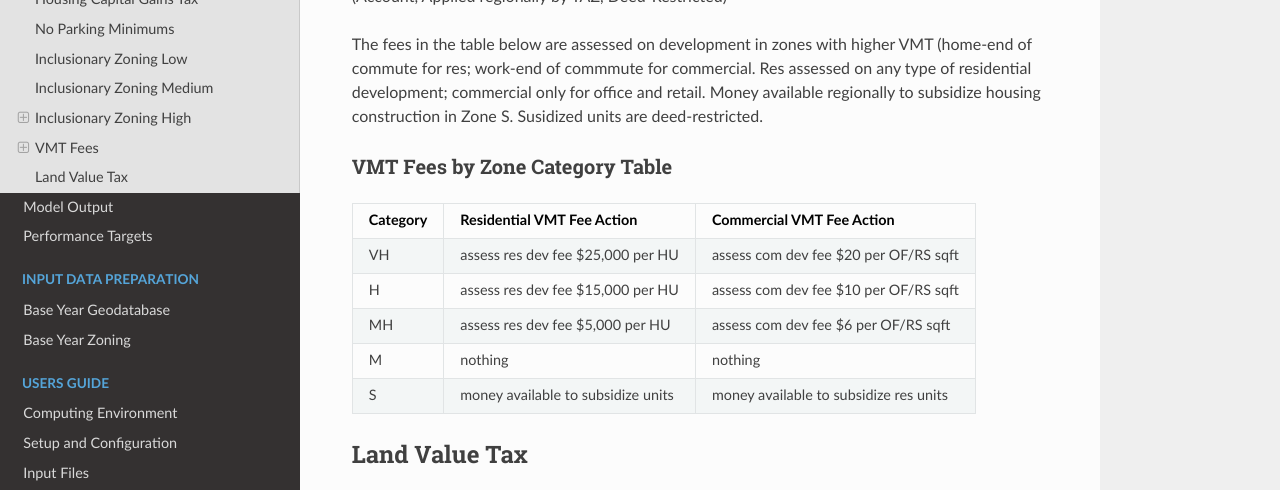
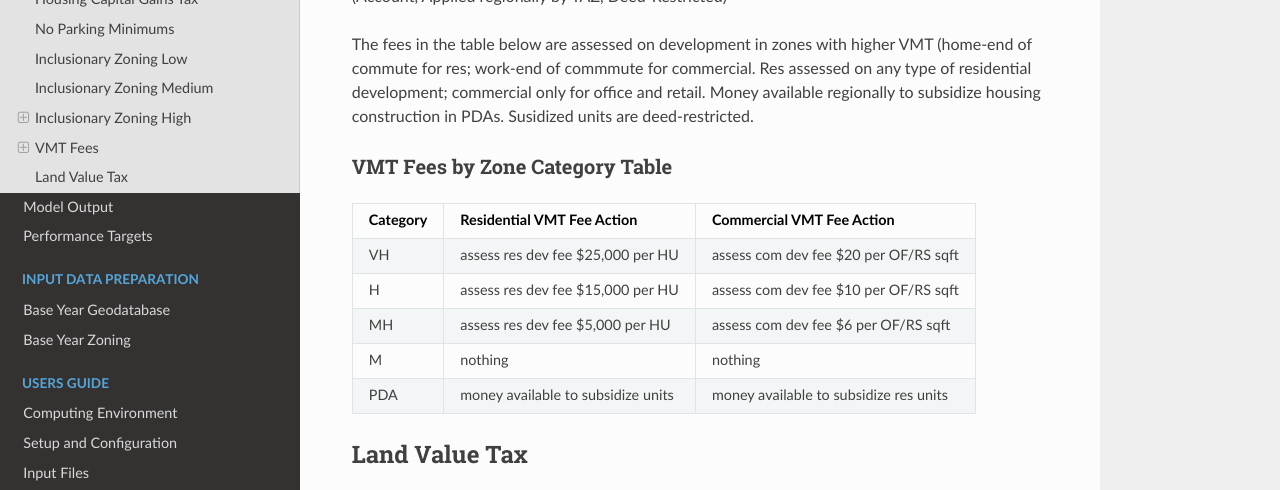
Before and after one commit to BayAreaMetro/baus_docs2, an MkDocs documentation site: the page built from docs/pba40/accounts_pba40.md, in a window 1280 px wide and 900 px high, scrolled down 2105 px. Shown: the part 223-713 px from the top of the window. Built offline with MkDocs 1.6.1, drawn with Linux system fonts in a browser that asks for light colours; nearby versions of some CDN libraries; old or Windows-style settings are respelled for this version of MkDocs.

Commit message:
Update accounts_pba40.md

```diff
--- a/docs/pba40/accounts_pba40.md
+++ b/docs/pba40/accounts_pba40.md
@@ -190,7 +190,7 @@ Sets a relatively high level of inclusionary units requried with the proportion
 ## VMT Fees
 (Account, Applied regionally by TAZ, Deed-Restricted)
 
-The fees in the table below are assessed on development in zones with higher VMT (home-end of commute for res; work-end of commmute for commercial. Res assessed on any type of residential development; commercial only for office and retail. Money available regionally to subsidize housing construction in Zone S. Susidized units are deed-restricted.
+The fees in the table below are assessed on development in zones with higher VMT (home-end of commute for res; work-end of commmute for commercial. Res assessed on any type of residential development; commercial only for office and retail. Money available regionally to subsidize housing construction in PDAs. Susidized units are deed-restricted.
 
 ### VMT Fees by Zone Category Table
 
@@ -200,7 +200,7 @@ The fees in the table below are assessed on development in zones with higher VMT
 | H       | assess res dev fee $15,000 per HU   | assess com dev fee $10 per OF/RS sqft|
 | MH      | assess res dev fee $5,000 per HU    | assess com dev fee $6 per OF/RS sqft |
 | M       | nothing                             | nothing                              |
-| S       | money available to subsidize units  | money available to subsidize res units|
+| PDA     | money available to subsidize units  | money available to subsidize res units|
 
 
 ## Land Value Tax
```
